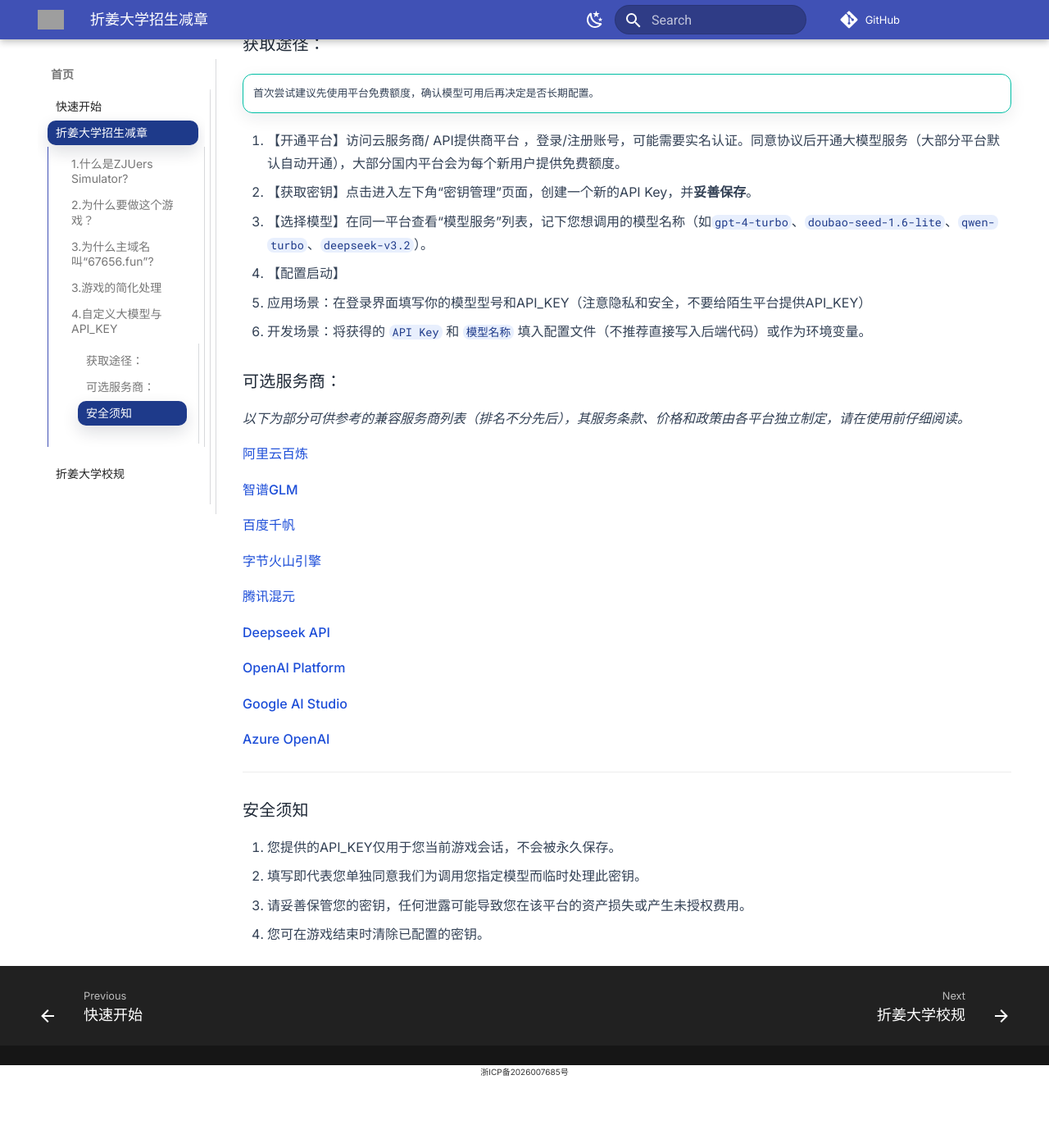
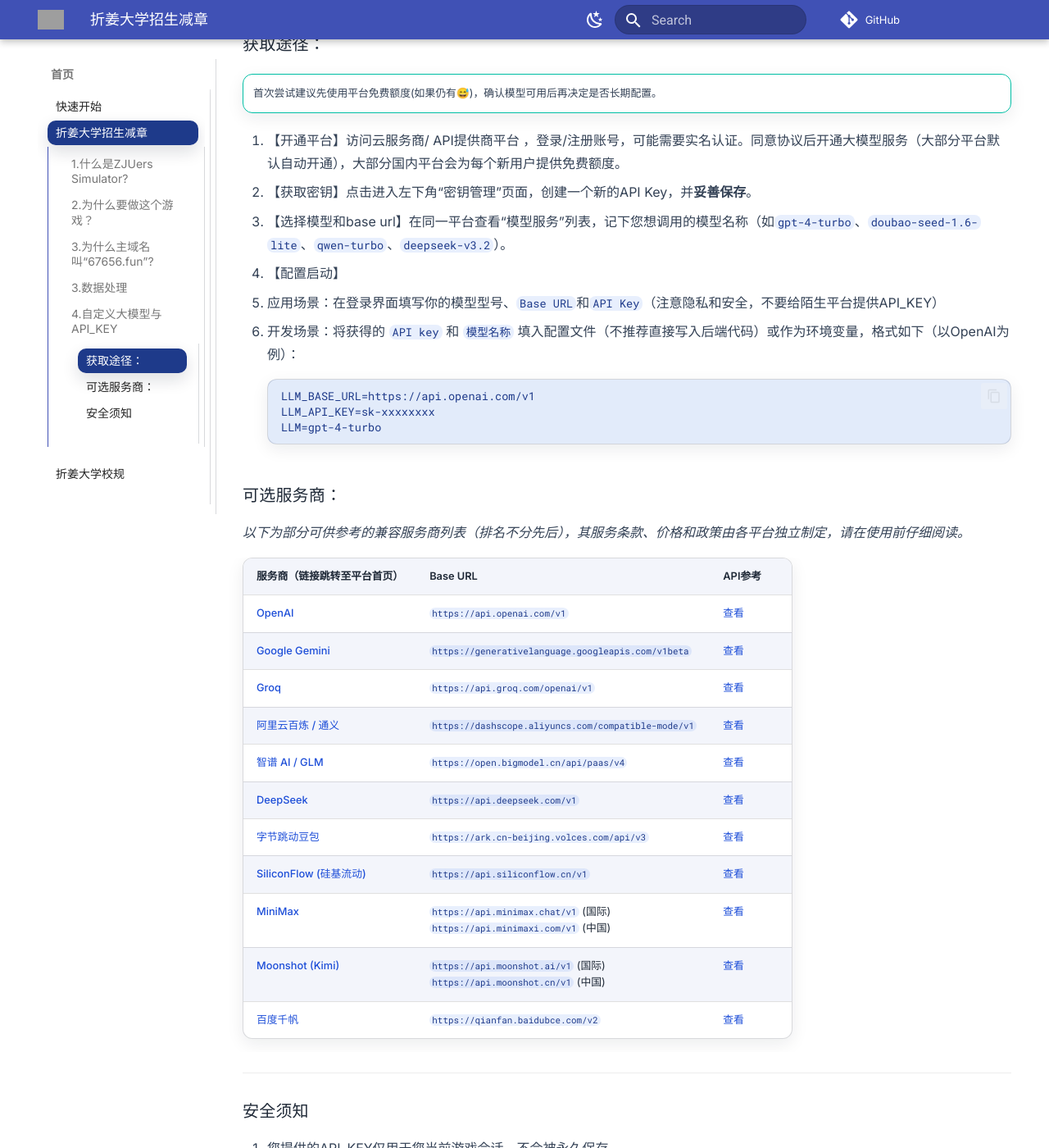
Before and after one commit to pirate-608/ZJUers_simulator-docs, an MkDocs documentation site: the page built from docs/notice.md, in a window 1280 px wide and 1400 px high, scrolled down 1151 px. Shown: the whole window at 82% size. Built offline with MkDocs 1.6.1 and Material for MkDocs 9.7.7, drawn with Linux system fonts in a browser that asks for light colours; comment, search, counter and statistics services are not loaded; before the commit the page ends 2469 px from its top, so only the background shows below that; grey boxes are pictures that could not be loaded.

Commit message:
Add new features.

````diff
--- a/docs/notice.md
+++ b/docs/notice.md
@@ -11,7 +11,7 @@
 *   为什么是“.fun”？
     *   ~~因为.fun域名比较便宜~~，因为在这个游戏中，你可能会被分配到一个不熟悉的专业，体验不一样的生活，触发各类随机事件，开发者希望这是一个能带来快乐的游戏。
 
-## 3.游戏的简化处理
+## 3.数据处理
 由于大类招生政策引入大量复杂因素，不利于游戏的数据流处理，该项目简化为开局直接随机分配专业，并根据json格式的“培养方案”文件进行游戏循环。详情请查看[培养方案列表](./world/majors.md)。
 
 ## 4.自定义大模型与API_KEY
@@ -24,36 +24,38 @@
 
 ### 获取途径：
 !!! tip ""
-    首次尝试建议先使用平台免费额度，确认模型可用后再决定是否长期配置。
+    首次尝试建议先使用平台免费额度(如果仍有😅)，确认模型可用后再决定是否长期配置。
 
 1.  【开通平台】访问云服务商/ API提供商平台 ，登录/注册账号，可能需要实名认证。同意协议后开通大模型服务（大部分平台默认自动开通），大部分国内平台会为每个新用户提供免费额度。
 2.  【获取密钥】点击进入左下角“密钥管理”页面，创建一个新的API Key，并**妥善保存**。
-3.  【选择模型】在同一平台查看“模型服务”列表，记下您想调用的模型名称（如`gpt-4-turbo`、`doubao-seed-1.6-lite
+3.  【选择模型和base url】在同一平台查看“模型服务”列表，记下您想调用的模型名称（如`gpt-4-turbo`、`doubao-seed-1.6-lite
 `、`qwen-turbo`、`deepseek-v3.2`）。
 4.  【配置启动】
-   *   应用场景：在登录界面填写你的模型型号和API_KEY（注意隐私和安全，不要给陌生平台提供API_KEY）
-   *   开发场景：将获得的 `API Key` 和 `模型名称` 填入配置文件（不推荐直接写入后端代码）或作为环境变量。
+   *   应用场景：在登录界面填写你的模型型号、`Base URL`和`API Key`（注意隐私和安全，不要给陌生平台提供API_KEY）
+   *   开发场景：将获得的 `API key` 和 `模型名称` 填入配置文件（不推荐直接写入后端代码）或作为环境变量，格式如下（以OpenAI为例）：
+   ```
+   LLM_BASE_URL=https://api.openai.com/v1
+   LLM_API_KEY=sk-xxxxxxxx
+   LLM=gpt-4-turbo
+   ```
+
 
 ### 可选服务商：
 *以下为部分可供参考的兼容服务商列表（排名不分先后），其服务条款、价格和政策由各平台独立制定，请在使用前仔细阅读。*
 
-[阿里云百炼](https://bailian.console.aliyun.com/)
-
-[智谱GLM](https://bigmodel.cn/)
-
-[百度千帆](https://console.bce.baidu.com/qianfan)
-
-[字节火山引擎](https://console.volcengine.com)
-
-[腾讯混元](https://hunyuan.cloud.tencent.com/)
-
-[Deepseek API](https://api-docs.deepseek.com/)
-
-[OpenAI Platform](https://platform.openai.com/)
-
-[Google AI Studio](https://aistudio.google.com/)
-
-[Azure OpenAI](https://portal.azure.com/)
+| 服务商（链接跳转至平台首页） | Base URL | API参考 |
+|:---|:---|:---|
+| [OpenAI](https://openai.com) | `https://api.openai.com/v1` | [查看](https://platform.openai.com/docs/api-reference) |
+| [Google Gemini](https://deepmind.google/technologies/gemini/) | `https://generativelanguage.googleapis.com/v1beta` | [查看](https://ai.google.dev/gemini-api/docs) |
+| [Groq](https://groq.com) | `https://api.groq.com/openai/v1` | [查看](https://console.groq.com/docs/api-reference) |
+| [阿里云百炼 / 通义](https://www.aliyun.com/product/bailian) | `https://dashscope.aliyuncs.com/compatible-mode/v1` | [查看](https://help.aliyun.com/model-studio/get-api-key) |
+| [智谱 AI / GLM](https://www.zhipuai.cn) | `https://open.bigmodel.cn/api/paas/v4` | [查看](https://docs.bigmodel.cn/cn/api) |
+| [DeepSeek](https://www.deepseek.com) | `https://api.deepseek.com/v1` | [查看](https://platform.deepseek.com/api-docs/) |
+| [字节跳动豆包](https://www.volcengine.com/product/doubao) | `https://ark.cn-beijing.volces.com/api/v3` | [查看](https://www.volcengine.com/docs/82379/1541594) |
+| [SiliconFlow (硅基流动)](https://siliconflow.cn) | `https://api.siliconflow.cn/v1` | [查看](https://docs.siliconflow.cn/cn/api-reference/chat-completions/chat-completions) |
+| [MiniMax](https://www.minimaxi.com) | `https://api.minimax.chat/v1` (国际)<br>`https://api.minimaxi.com/v1` (中国) | [查看](https://platform.minimaxi.com/docs/api-reference/api-overview) |
+| [Moonshot (Kimi)](https://www.moonshot.cn) | `https://api.moonshot.ai/v1` (国际)<br>`https://api.moonshot.cn/v1` (中国) | [查看](https://platform.moonshot.cn/docs/guide/start-using-kimi-api) |
+| [百度千帆](https://cloud.baidu.com/product/wenxinworkshop) | `https://qianfan.baidubce.com/v2` | [查看](https://cloud.baidu.com/doc/WENXINWORKSHOP/index.html) |
 
 ---
 
--- a/mkdocs.yml
+++ b/mkdocs.yml
@@ -73,12 +73,18 @@
     - 关键词: world/keywords.md
   - 开发人员指南:
     - 资源下载: dev/sources_dev.md
-    - 框架说明: dev/framework.md
+    - 框架说明:
+      - 后端: dev/framework/backend_framework.md
+      - 前端: dev/framework/frontend_framework.md
     - 开发环境搭建: dev/setup.md
     - API文档: dev/api.md
   - 常见问题:
     - 玩家常见问题: faq.md
     - 开发者常见问题: dev/faq_dev.md
+  - 关于:
+    - 更新日志: about/release-notes.md
+    - 许可: about/LICENSE.md
+    - 贡献: about/contributing.md
 
 # 2. 主题与样式（推荐Material主题）
 theme:
@@ -142,7 +148,11 @@
   - codehilite
   - attr_list  # 允许在标题等处使用 {#id}
   - pymdownx.details
-  - pymdownx.superfences
+  - pymdownx.superfences:
+      custom_fences:
+        - name: mermaid
+          class: mermaid
+          format: !!python/name:pymdownx.superfences.fence_code_format
   - pymdownx.inlinehilite
   - pymdownx.highlight:
       anchor_linenums: true
````
Also changed, not shown: docs/about/LICENSE.md (+23 -0 lines), docs/about/contributing.md (+13 -0 lines), docs/about/release-notes.md (+7 -0 lines), docs/dev/framework.md (deleted, +0 -70 lines), docs/dev/framework/backend_framework.md (added, +265 -0 lines), docs/faq.md (+3 -1 lines), docs/index.md (+13 -14 lines), docs/dev/framework/frontend_framework.md (added).
